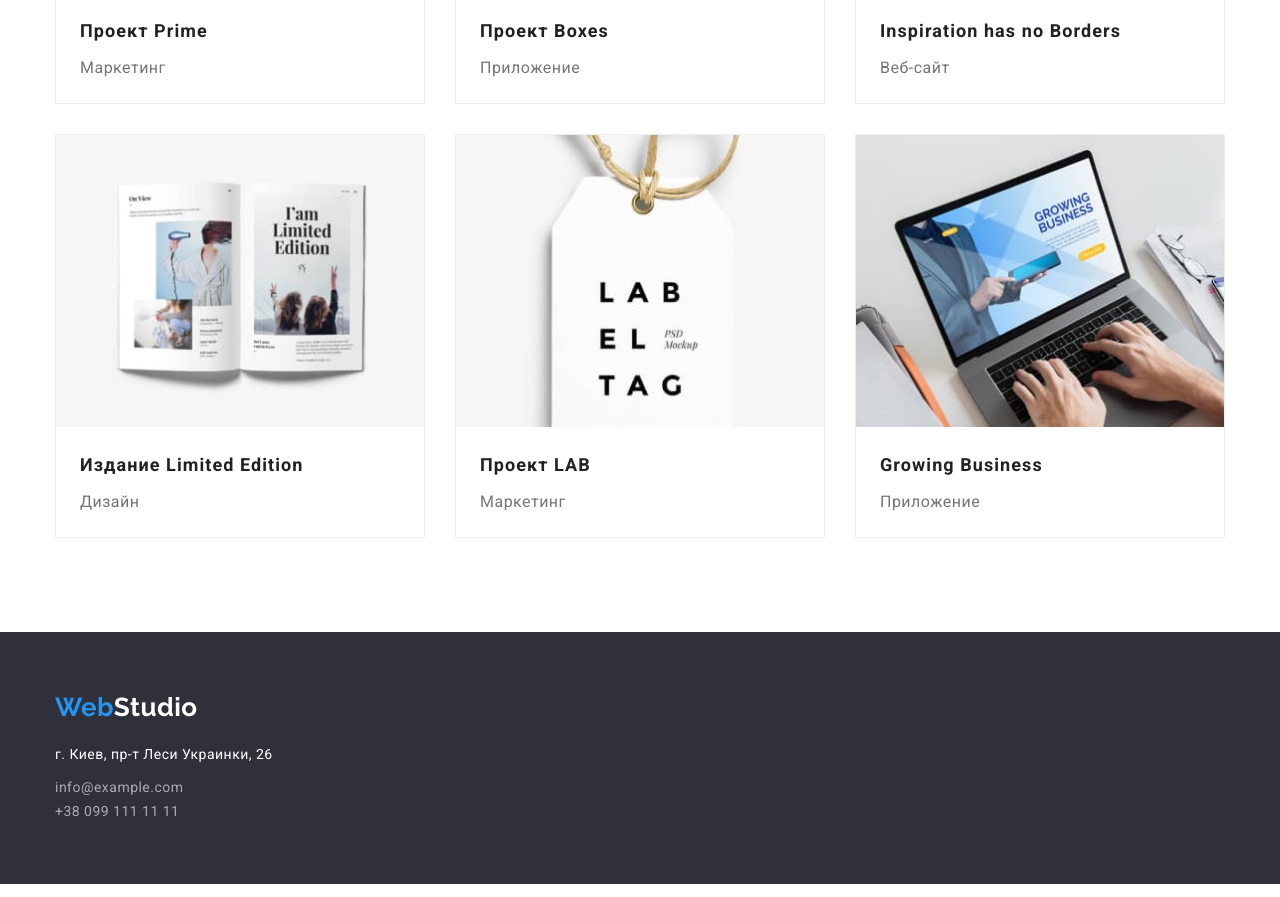
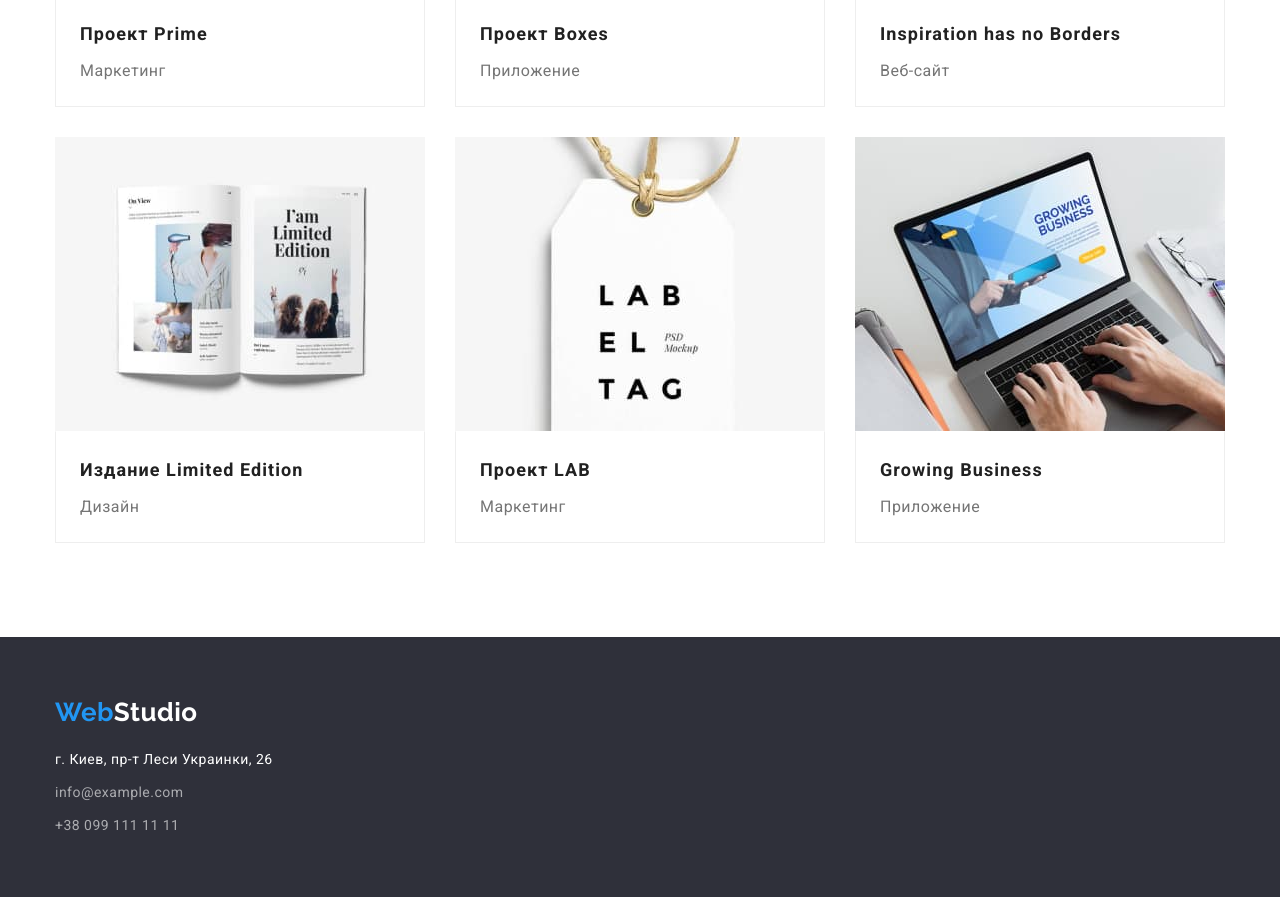
Before and after one commit to koskvk/goit-markup-hw-03, a plain HTML site: page portfolio.html in a window 1280 px wide. Shown: the part 1000-1897 px from the top of the page. Drawn offline with nearby package versions, Linux system fonts and the light colour scheme.

Commit message:
error correction

```diff
--- a/css/styles.css
+++ b/css/styles.css
@@ -97,6 +97,7 @@ nav > .logo {
 }
 
 .logo {
+  display: block;
   font-family: Raleway, sans-serif;
   font-weight: 700;
   font-size: 26px;
@@ -122,6 +123,7 @@ nav > .logo {
 }
 
 .header-link {
+  display: block;
   font-weight: 500;
   font-size: 14px;
   line-height: 1.14;
@@ -161,6 +163,7 @@ nav > .logo {
 }
 
 .header-contacts {
+  display: block;
   font-weight: 500;
   font-size: 14px;
   line-height: 1.14;
@@ -194,6 +197,9 @@ nav > .logo {
   letter-spacing: 0.06em;
   text-transform: uppercase;
   color: var(--primary-white-color);
+  width: 696px;
+  margin-right: auto;
+  margin-left: auto;
   margin-bottom: 30px;
 }
 
@@ -296,7 +302,7 @@ nav > .logo {
 }
 
 .team-title {
-  padding-bottom: 50px;
+  margin-bottom: 50px;
   font-weight: 700;
   font-size: 36px;
   line-height: 1.17;
@@ -329,9 +335,13 @@ nav > .logo {
   background-color: var(--primary-background-color);
 }
 
-.footer-content {
+.footer-section {
   padding-top: 60px;
   padding-bottom: 60px;
+}
+
+.container > .logo.link {
+  margin-bottom: 20px;
 }
 
 .logo-footer-color {
@@ -339,8 +349,7 @@ nav > .logo {
 }
 
 .footer-addres {
-  margin-top: 20px;
-  padding-bottom: 9px;
+  margin-bottom: 9px;
   font-style: normal;
   font-weight: 400;
   font-size: 14px;
@@ -349,7 +358,7 @@ nav > .logo {
 }
 
 .footer-contacts {
-  padding-bottom: 9px;
+  display: inline-block;
   font-style: normal;
   font-weight: 400;
   font-size: 14px;
@@ -357,8 +366,8 @@ nav > .logo {
   color: var(--footer-contacts-color);
 }
 
-.footer-contacts:last-child {
-  padding-bottom: 0px;
+.footer-contacts-item:not(:last-child) {
+  margin-bottom: 9px;
 }
 
 /*------------ PORTFOLIO BUTTON ------------*/
@@ -366,8 +375,8 @@ nav > .logo {
 .portfolio-list-btn {
   display: flex;
   align-items: center;
-  margin-left: 280px;
-  padding-bottom: 50px;
+  justify-content: center;
+  margin-bottom: 50px;
 }
 
 .portfolio-item-btn {
@@ -393,6 +402,7 @@ nav > .logo {
   border-radius: 4px;
 }
 
+.active,
 .portfolio-btn:hover,
 .portfolio-btn:focus {
   color: var(--primary-white-color);
@@ -409,20 +419,22 @@ nav > .logo {
   display: flex;
   flex-wrap: wrap;
 }
+
 .portfolio-item-works {
   margin-left: 30px;
   margin-top: 30px;
   min-width: 370px;
   flex-basis: calc(100% / 3 - 30px);
-  border: 1px solid #eeeeee;
 }
 
 .card-text {
   padding: 20px 24px 20px 24px;
+  border: 1px solid #eeeeee;
+  border-top: 1px solid transparent;
 }
 
 .portfolio-list-title {
-  padding-bottom: 4px;
+  margin-bottom: 4px;
   font-weight: 700;
   font-size: 18px;
   line-height: 2;
--- a/portfolio.html
+++ b/portfolio.html
@@ -53,7 +53,7 @@
             <div class="container">
                 <h1 class="visually-hidden">Портфолио</h1>
                 <ul class="portfolio-list-btn list">
-                    <li class="portfolio-item-btn"> <button class="portfolio-btn" type="button">Все</button></li>
+                    <li class="portfolio-item-btn"> <button class="portfolio-btn active" type="button">Все</button></li>
 
                     <li class="portfolio-item-btn"> <button class="portfolio-btn" type="button">Веб-сайты</button></li>
 
@@ -181,18 +181,24 @@
     <!-- Footer -->
 
     <footer class="footer-section">
-        <div class="container footer-content">
+        <div class="container">
             <a class="logo link" href="./index.html">
                 <span lang="en">Web<span class="logo-footer-color">Studio</span></span></a>
             <address>
+
                 <p class="footer-addres">г. Киев, пр-т Леси Украинки, 26</p>
+
                 <ul class="list">
-                    <li><a href="mailto:info@example.com" class="footer-contacts link">info@example.com</a></li>
-                    <li><a href="tel:+380991111111" class="footer-contacts link">+38 099 111 11 11</a></li>
+                    <li class="footer-contacts-item">
+                        <a class="footer-contacts link" href="mailto:info@example.com">info@example.com</a>
+                    </li>
+                    <li class="footer-contacts-item">
+                        <a class="footer-contacts link" href="tel:+380991111111">+38 099 111 11 11</a>
+                    </li>
                 </ul>
             </address>
         </div>
     </footer>
-</body>
+    </body>
 
-</html>
+    </html>
```
Also changed, not shown: index.html (+11 -5 lines).
